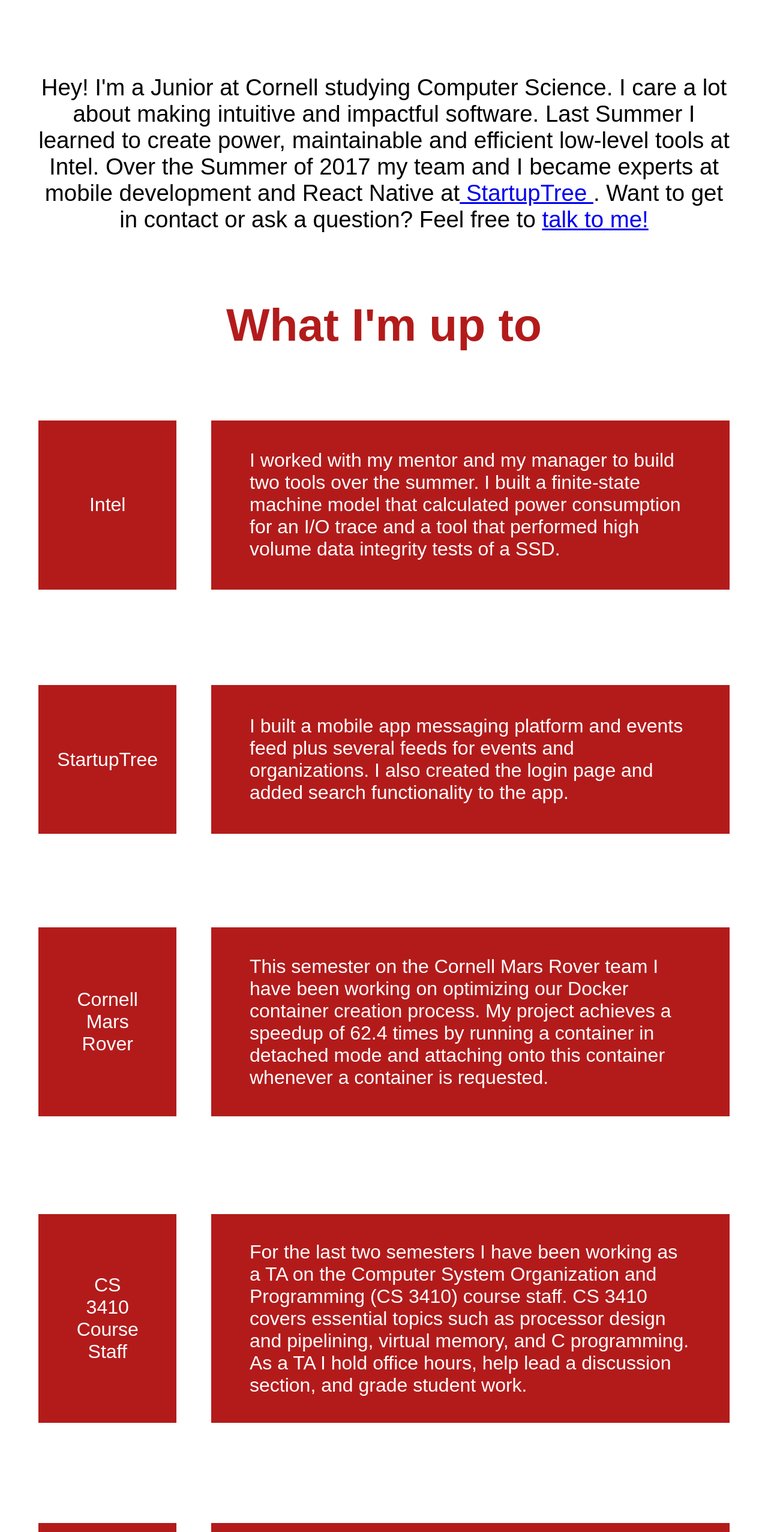
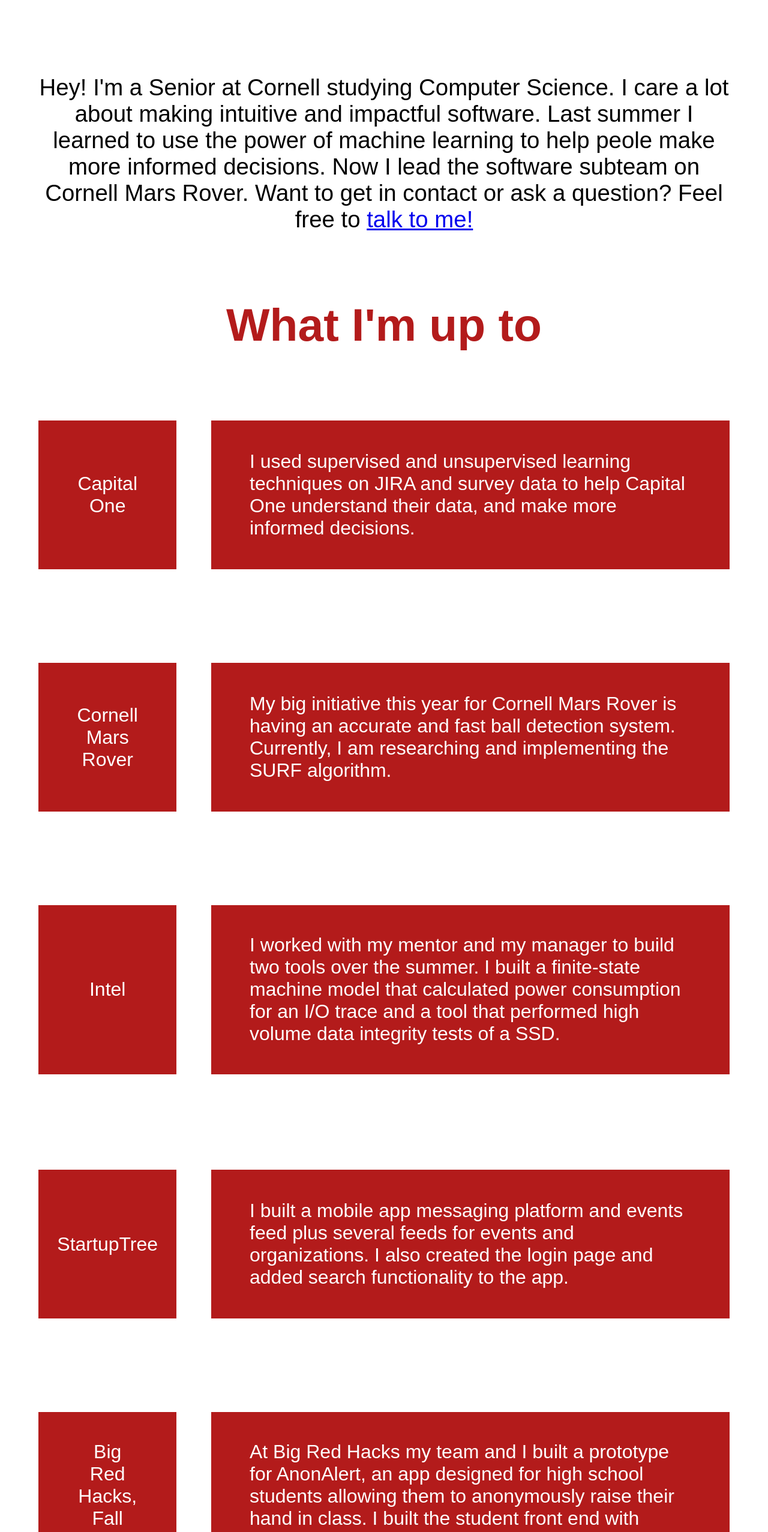
Before and after one commit to alexanderGGreenberg/me, a React (Create React App) app: page / in a window 1280 px wide. Shown: the part 926-3480 px from the top of the page at 60% size. Built offline with nearby package versions, Linux system fonts and the light colour scheme.

Commit message:
Update for Fall 2019

```diff
--- a/src/AboutMe.js
+++ b/src/AboutMe.js
@@ -9,10 +9,9 @@
         <header id="aboutme--wrapper">
           <h1>About Me</h1>
             <p id = "aboutme--par">
-              Hey! I'm a Junior at Cornell studying Computer Science.  I care a lot about making intuitive and impactful software.
-              Last Summer I learned to create power, maintainable and efficient low-level tools at Intel.
-              Over the Summer of 2017 my team and I became experts at mobile development and React Native at
-              <a href="https://startuptree.co/"> StartupTree </a>.  Want to get in contact or ask a question?
+              Hey! I'm a Senior at Cornell studying Computer Science.  I care a lot about making intuitive and impactful software.
+              Last summer I learned to use the power of machine learning to help peole make more informed decisions.
+              Now I lead the software subteam on Cornell Mars Rover. Want to get in contact or ask a question?
               Feel free to <a href="mailto:agg73@cornell.edu">talk to me!</a>
             </p>
         </header>
--- a/src/Experience.js
+++ b/src/Experience.js
@@ -8,6 +8,18 @@
       <div>
         <header id= 'experience--wrapper'>
           <h1 id= "experience--title">What I'm up to</h1>
+            <ExperienceCard
+              title = 'Capital One'
+              description = 'I used supervised and unsupervised learning techniques
+              on JIRA and survey data to help Capital One understand their data,
+              and make more informed decisions.'>
+            </ExperienceCard>
+            <ExperienceCard
+              title = 'Cornell Mars Rover'
+              description = 'My big initiative this year for Cornell Mars Rover
+              is having an accurate and fast ball detection system. Currently,
+              I am researching and implementing the SURF algorithm.'>
+            </ExperienceCard>
             <ExperienceCard
               title = 'Intel'
               description = 'I worked with my mentor and my manager to build two tools
@@ -22,32 +34,10 @@
               login page and added search functionality to the app.'>
             </ExperienceCard>
             <ExperienceCard
-              title = 'Cornell Mars Rover'
-              description = 'This semester on the Cornell Mars Rover team I have been working
-              on optimizing our Docker container creation process. My project achieves a
-              speedup of 62.4 times by running a container in detached mode and attaching
-              onto this container whenever a container is requested.'>
-            </ExperienceCard>
-            <ExperienceCard
-              title = 'CS 3410 Course Staff'
-              description = 'For the last two semesters I have been working as a TA on the Computer
-              System Organization and Programming (CS 3410) course staff.  CS 3410
-              covers essential topics such as processor design and pipelining,
-              virtual memory, and C programming. As a TA I hold office hours,
-              help lead a discussion section, and grade student work.'>
-            </ExperienceCard>
-            <ExperienceCard
               title = 'Big Red Hacks, Fall 2017'
               description = 'At Big Red Hacks my team and I built a prototype for AnonAlert, an app
               designed for high school students allowing them to anonymously raise their hand in class.  I built
-              the student frontend with React Native, which included an interface for starting a new session and
-              raising your hand.'>
-            </ExperienceCard>
-            <ExperienceCard
-              title = 'Open Source Cornell'
-              description = 'Last year I joined Open Source Cornell. As
-              president, I handle the Cornell CS wiki and chair weekly meetings and
-              work sessions.'>
+              the student front end with React Native.'>
             </ExperienceCard>
           </header>
       </div>
```
